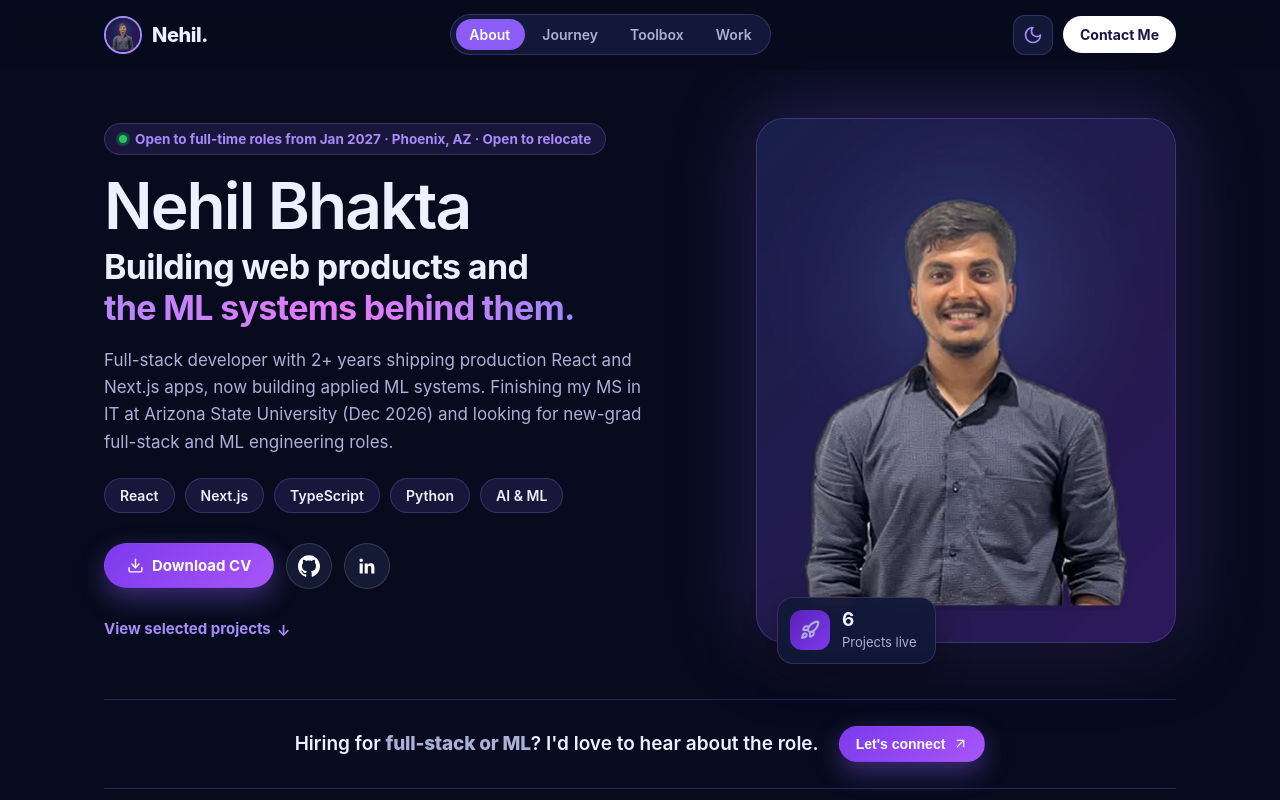
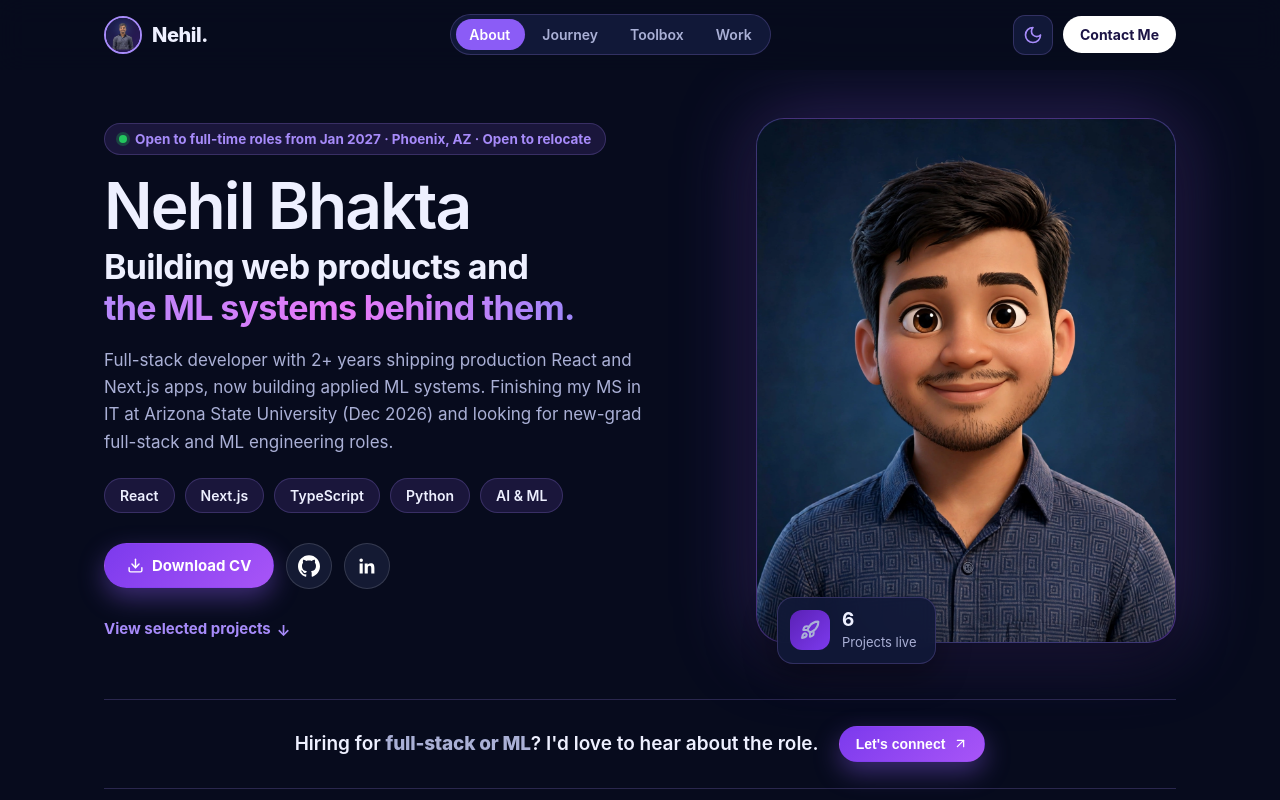
Before and after one commit to nehilbhakta/portfolio, a Next.js app: page / in a window 1280 px wide. Shown: the top 800 px of the page. Built offline with nearby package versions, Linux system fonts and the light colour scheme.

Commit message:
Round 7c: hero back to 3D avatar, real photo stays in nav and popup

```diff
--- a/app/page.tsx
+++ b/app/page.tsx
@@ -714,6 +714,7 @@ export default function Home() {
   }, [caseStudy, contactOpen]);
 
   const avatarSrc = theme === "dark" ? "/images/photo-dark.webp" : "/images/photo-light.webp";
+  const heroSrc = theme === "dark" ? "/images/avatar-dark.webp" : "/images/avatar-light.webp";
 
   const copyEmail = async () => {
     try {
@@ -825,7 +826,7 @@ export default function Home() {
                 </a>
               </div>
               <div className="hero-card">
-                <img src={avatarSrc} alt="3D avatar of Nehil Bhakta" />
+                <img src={heroSrc} alt="3D avatar of Nehil Bhakta" />
                 <div className="hero-badge">
                   <span className="hero-badge-icon">
                     <Icon name="rocket" size={20} />
```
